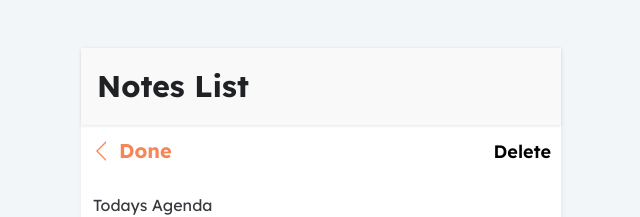
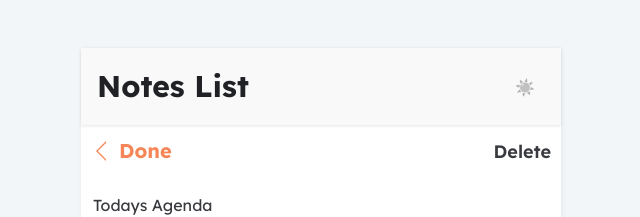
Before and after one commit to haresh94599520/react-notes-app, a React (Vite) app: page /notes/1 in a window 1280 px wide. Shown: the top 217 px of the page, without its empty margins (319-959 px from the left). Built offline with nearby package versions, Linux system fonts and the light colour scheme; data requests are answered from the project's data file.

Commit message:
add theme-toggle

```diff
--- a/src/App.css
+++ b/src/App.css
@@ -81,6 +81,19 @@ a {
   border: 0;
   background: transparent;
   cursor: pointer;
+  color: var(--color-text);
+}
+
+.app-header .theme-toggle {
+  /* font-size: 150%; */
+  filter: grayscale(1);
+  /* transition: all 0.2s linear; */
+  padding: 10px;
+  border-radius: 50%;
+}
+
+.app-header .theme-toggle:hover {
+  background-color: var(--color-bg);
 }
 
 .app-header button > svg {
@@ -215,6 +228,7 @@ a {
   background-color: transparent;
   font-size: 18px;
   cursor: pointer;
+  color: var(--color-text);
 }
 
 .note textarea {
@@ -234,6 +248,19 @@ a {
   border: none;
 }
 
+.note textarea::-webkit-scrollbar-track {
+  -webkit-box-shadow: inset 0 0 6px rgba(0, 0, 0, 0.3);
+  border-radius: 10px;
+  background-color: #f5f5f5;
+}
+
 .note textarea::-webkit-scrollbar {
-  /* display: none; */
+  width: 12px;
+  background-color: #f5f5f5;
 }
+
+.note textarea::-webkit-scrollbar-thumb {
+  border-radius: 10px;
+  -webkit-box-shadow: inset 0 0 6px rgba(0, 0, 0, 0.3);
+  background-color: var(--color-gray);
+}
--- a/src/App.jsx
+++ b/src/App.jsx
@@ -9,13 +9,13 @@ import NoteDetails from "./components/NoteDetails";
 import { useState } from "react";
 
 function App() {
-  const [darkTheme, setDarkTheme] = useState(false);
+  const [theme, setTheme] = useState(false);
 
   return (
     <BrowserRouter>
-      <div className="container" data-theme={darkTheme ? "dark" : "light"}>
+      <div className="container" data-theme={theme ? "dark" : "light"}>
         <div className="app">
-          <Header setDarkTheme={setDarkTheme} />
+          <Header theme={theme} setTheme={setTheme} />
 
           <Routes>
             <Route path="/notes/create" element={<NoteDetails />} />
--- a/src/components/Header.jsx
+++ b/src/components/Header.jsx
@@ -1,9 +1,10 @@
-import { Link } from "react-router-dom";
-
-function Header() {
+function Header({ theme, setTheme }) {
   return (
     <div className="app-header">
       <h1>Notes List</h1>
+      <button className="theme-toggle" onClick={() => setTheme(!theme)}>
+        {theme ? "🌙" : "☀️"}
+      </button>
     </div>
   );
 }
```
